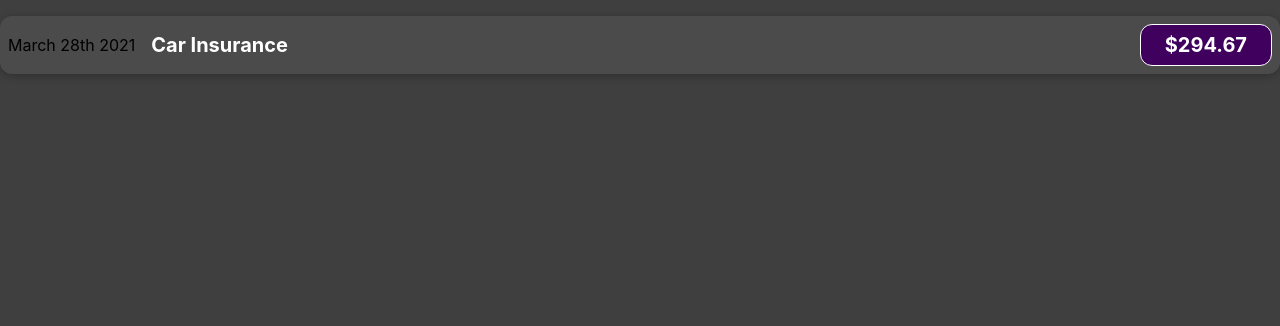
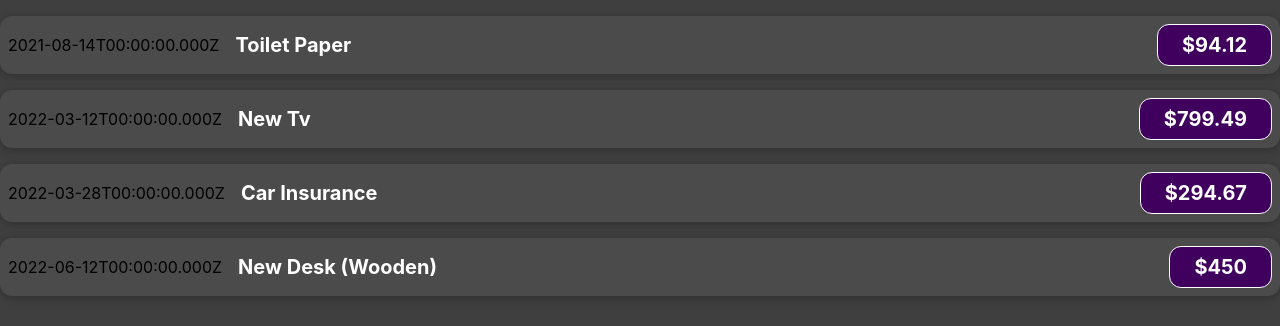
Before and after one commit to minseon9/Playground, a React (Create React App) app in the folder academind/: page / in a window 1280 px wide. Shown: the top 326 px of the page. Built offline with nearby package versions, Linux system fonts and the light colour scheme.

Commit message:
feat:apply props to component

```diff
--- a/academind/src/App.js
+++ b/academind/src/App.js
@@ -1,9 +1,39 @@
 import ExpenseItem from "./components/ExpenseItem/ExpenseItem";
 
 function App() {
+  const expenses = [
+    {
+      id: 1,
+      title: "Toilet Paper",
+      amount: 94.12,
+      date: new Date(2021, 7, 14),
+    },
+    {
+      id: 2,
+      title: "New Tv",
+      amount: 799.49,
+      date: new Date(2022, 2, 12),
+    },
+    {
+      id: 3,
+      title: "Car Insurance",
+      amount: 294.67,
+      date: new Date(2022, 2, 28),
+    },
+    {
+      id: 4,
+      title: "New Desk (Wooden)",
+      amount: 450,
+      date: new Date(2022, 5, 12),
+    }
+  ]
+
   return (
     <div>
-      <ExpenseItem/>
+      <ExpenseItem expenseItem={expenses[0]}/>
+      <ExpenseItem expenseItem={expenses[1]}/>
+      <ExpenseItem expenseItem={expenses[2]}/>
+      <ExpenseItem expenseItem={expenses[3]}/>
     </div>
   );
 }
--- a/academind/src/components/ExpenseItem/ExpenseItem.js
+++ b/academind/src/components/ExpenseItem/ExpenseItem.js
@@ -1,11 +1,11 @@
 import './index.css'
 
-function ExpenseItem() {
+function ExpenseItem({ expenseItem: { date, title, amount }}) {
   return <div className="expense-item">
-    <div>March 28th 2021</div>
+    <div>{date.toISOString()}</div>
     <div className="expense-item__description">
-      <h2>Car Insurance</h2>
-      <div className="expense-item__price"> $294.67 </div>
+      <h2>{title}</h2>
+      <div className="expense-item__price"> ${amount} </div>
     </div>
   </div>
 }
```
